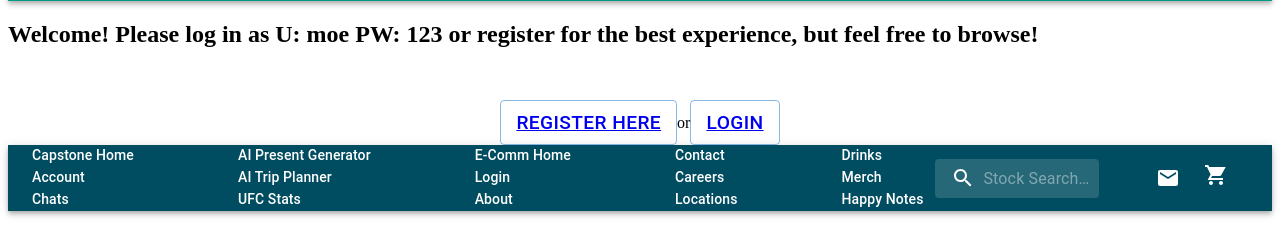
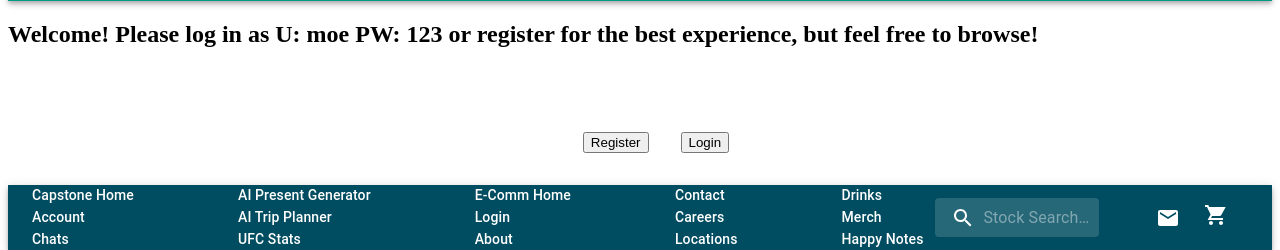
Before and after one commit to mjngit/portfolio, a React app: page /#/java/home in a window 1280 px wide. Shown: the part 384-634 px from the top of the page. Built offline with nearby package versions, Linux system fonts and the light colour scheme; no server answers; the HTML template or start-up script is replaced by a standard one; what react-swipeable-views-utils would draw is missing.

Commit message:
style touchup 1.28

```diff
--- a/src/Components/HomeComponents/Home.js
+++ b/src/Components/HomeComponents/Home.js
@@ -25,9 +25,22 @@ const Home = ()=> {
           <h2>Welcome! Please log in as U: moe PW: 123 or register for the best experience, but feel free to browse!</h2>
 
         </div>
-          <div style={{ display: 'flex', justifyContent: 'center', alignItems: 'center', paddingTop: '2rem' }}>
-            <Button variant='outlined'><Link to={`/capstone/register`} style={{fontSize: '1.2rem', fontWeight:'500'}}>Register Here</Link></Button> or <Button variant='outlined'> <Link to='/capstone/login' style={{fontSize: '1.2rem', fontWeight:'500'}}> Login </Link></Button>
-          </div>
+
+        {/* <div style={{ display: 'flex', justifyContent: 'center', alignItems: 'center', paddingTop: '2rem' }}>
+          <Button variant='outlined'><Link to={`/capstone/register`} style={{fontSize: '1.2rem', fontWeight:'500'}}>Register Here</Link></Button> or <Button variant='outlined'> <Link to='/capstone/login' style={{fontSize: '1.2rem', fontWeight:'500'}}> Login </Link></Button>
+        </div> */}
+
+        <div style={{display: 'flex', justifyContent: 'center', alignItems: 'center', paddingTop: '2rem' }}>
+
+                  <div style={{ padding: '2rem'}}>
+                  <Link to={`/capstone/register`}><button className="loginButton">Register</button></Link>
+                  </div>
+
+                  <div>
+                  <Link to={`/capstone/login`}><button className="loginButton">Login</button></Link>
+                  </div>
+              </div>
+
         <div id="homepageImage"/>
 
       </div>
--- a/src/Components/HomeComponents/HomeV2.js
+++ b/src/Components/HomeComponents/HomeV2.js
@@ -186,9 +186,9 @@ function HomeV2() {
                         <div style={{ display: 'flex'}}>
                             <img role="presentation" className="object-cover w-full rounded h-44 dark:bg-gray-500" src="/static/images/capstone-thumbnail.jpeg" style={{ objectFit: 'cover', width: '60rem', borderRadius: '0.25rem', height: '14rem'   }}  />
                                 <div className="p-6 space-y-2 lg:col-span-5" style={{ paddingLeft: '1.5rem', width: '200px'}}>
-                                    <h3 className="text-2xl font-semibold sm:text-4xl group-hover:underline group-focus:underline" style={{ fontSize: '1.5rem', lineHeight: '2rem', fontWeight: '600', width: '200px'}}>Capstone: C-Trade</h3>
+                                    <h3 className="text-2xl font-semibold sm:text-4xl group-hover:underline group-focus:underline" style={{ fontSize: '1.5rem', lineHeight: '2rem', fontWeight: '600', width: '400px'}}>Capstone: C-Trade</h3>
                                     <span className="text-xs dark:text-gray-400" style={{ fontSize: '0.75rem', lineHeight: '1rem'}}>June 20, 2023</span>
-                                    <p style={{ width: '200px'}}>This is my capstone project where I worked with 2 other people to design and build a trading community to research, discuss, buy, and sell stocks. I was the lead engineer on this project.</p>
+                                    <p style={{ minWidth: '30rem' }}>This is my capstone project where I worked with 2 other people to design and build a trading community to research, discuss, buy, and sell stocks. I was the lead engineer on this project.</p>
                                 </div>
                         </div>
                     </a>
```
